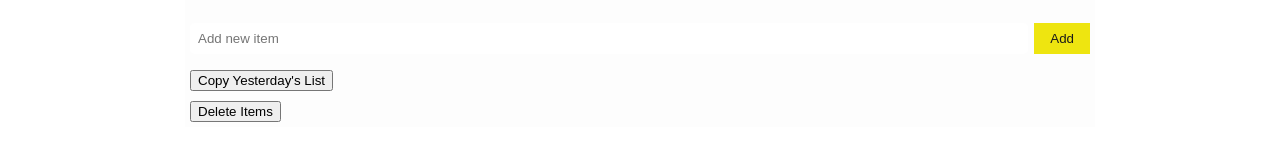
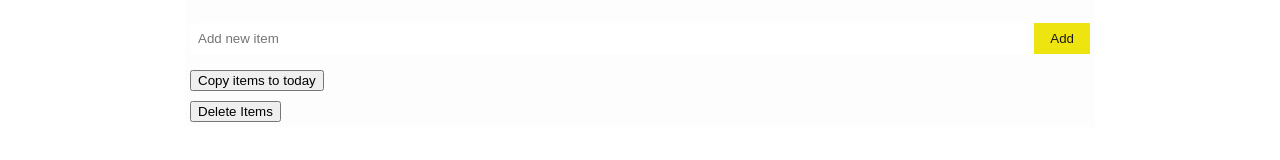
Before and after one commit to RowanKinross/berthas_open_close, a React (Vite) app: page / in a window 1280 px wide. Shown: the part 294-454 px from the top of the page. Built offline with nearby package versions, Linux system fonts and the light colour scheme.

Commit message:
copy items to today function added

```diff
--- a/src/components/Checklist.jsx
+++ b/src/components/Checklist.jsx
@@ -107,23 +107,22 @@ const Checklist = () => {
   };
 
 
-  const copyYesterdayItems = () => {
-    const yesterday = getYesterdayDateString(currentDate);
-    const yesterdayItems = openChecklists[yesterday] || [];
-    const todayItems = openChecklists[currentDate] || [];
+  const copyItemsToToday = () => {
+    const selectedItems = openChecklists[currentDate] || [];
+    const todayItems = openChecklists[getTodayDateString()] || [];
 
     // Create a map to keep track of existing item texts in today's list
     const todayItemTexts = new Set(todayItems.map(item => item.text));
 
-    // Filter out items from yesterday that have the same text as items in today's list
-    const newItemsFromYesterday = yesterdayItems.filter(item => !todayItemTexts.has(item.text));
+    // Filter out items from selected date that have the same text as items in today's list
+    const newItemsFromSelectedDate = selectedItems.filter(item => !todayItemTexts.has(item.text));
 
-    // Merge today's items with filtered items from yesterday
+    // Merge today's items with filtered items from selected date
     const updatedChecklists = {
       ...openChecklists,
-      [currentDate]: [
+      [getTodayDateString()]: [
         ...todayItems,
-        ...newItemsFromYesterday.map(item => ({
+        ...newItemsFromSelectedDate.map(item => ({
           ...item,
           complete: false
         }))
@@ -131,7 +130,9 @@ const Checklist = () => {
     };
 
     setOpenChecklists(updatedChecklists);
+    setCurrentDate(getTodayDateString());
   };
+
 
   // Function to switch between open and closed checklists
   const switchTab = (tab) => {
@@ -203,7 +204,7 @@ const Checklist = () => {
             )}
           </div>
         ))}
-      <button onClick={copyYesterdayItems}>Copy Yesterday's List</button>
+      <button onClick={copyItemsToToday}>Copy items to today</button>
       </div>
       <button className='button' onClick={() => setDeleteMode(!deleteMode)}>
         {deleteMode ? 'Exit Delete Mode' : 'Delete Items'}
```
